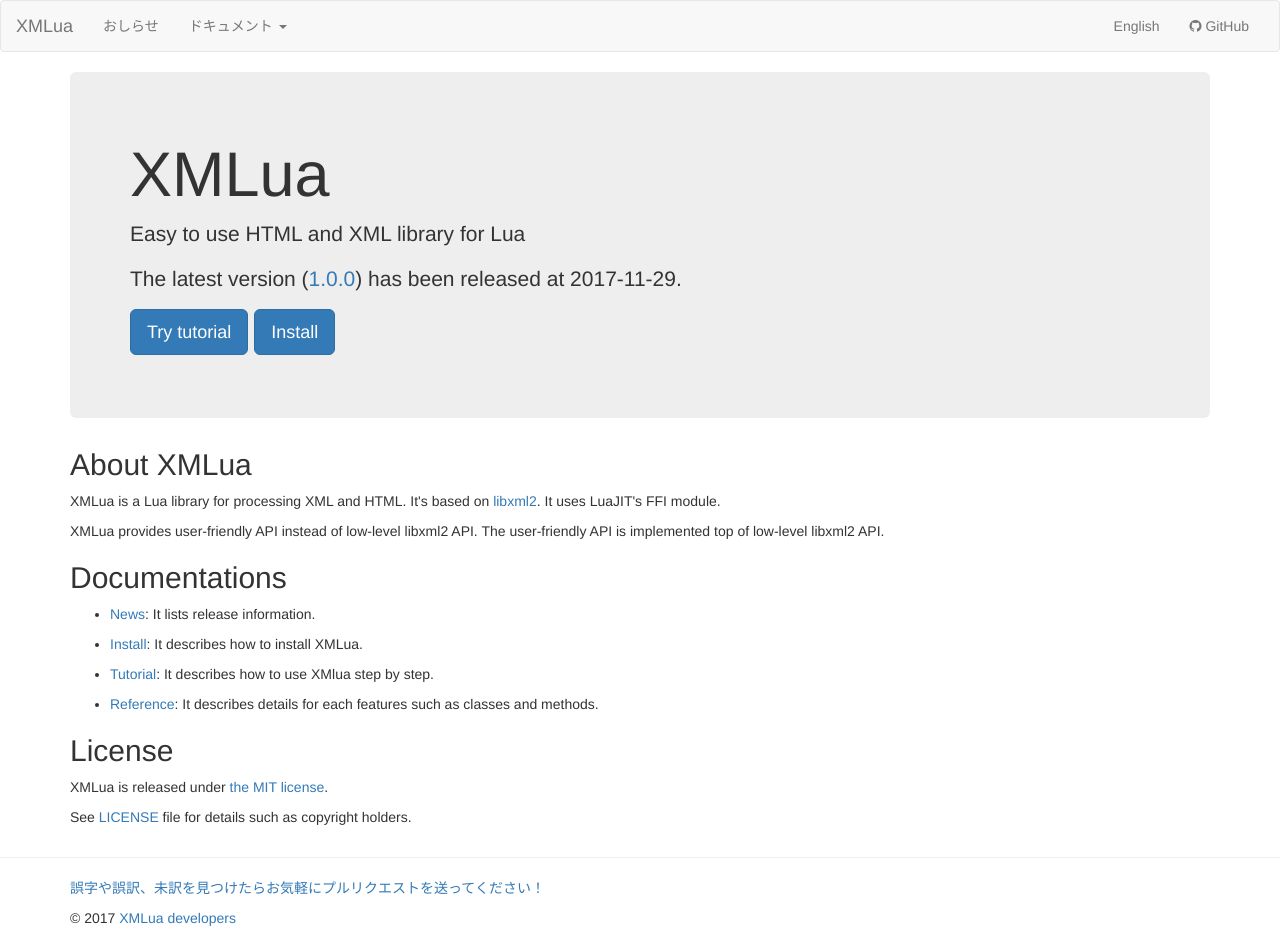
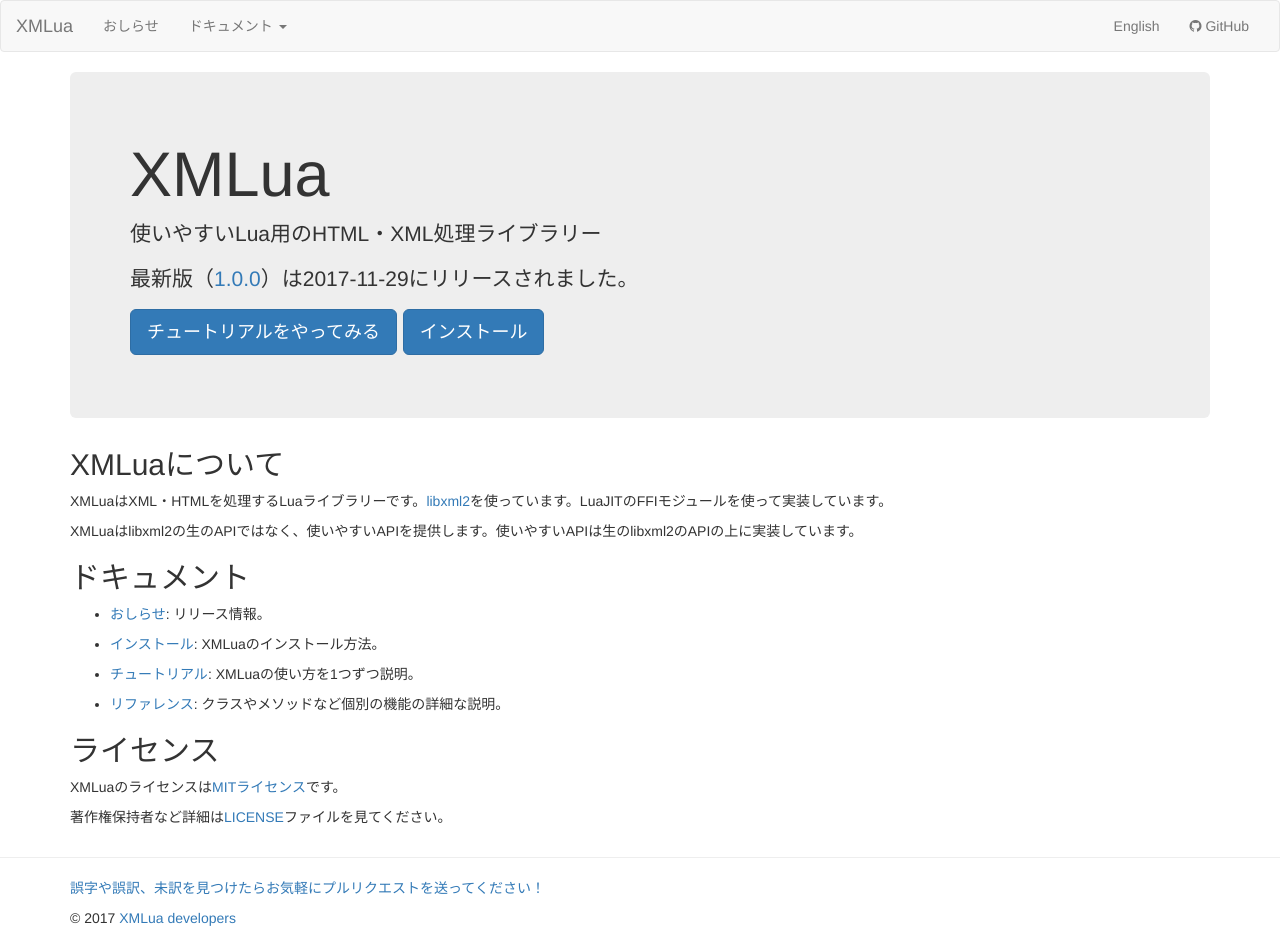
Before and after one commit to clear-code/xmlua, a Jekyll site: the page built from docs/ja/index.md, in a window 1280 px wide. Built offline with Jekyll 4.4.1, drawn with Linux system fonts in a browser that asks for light colours.

Commit message:
doc ja top: translate

```diff
--- a/docs/ja/index.md
+++ b/docs/ja/index.md
@@ -4,39 +4,37 @@ title: none
 
 <div class="jumbotron">
   <h1>XMLua</h1>
-  <p>{{ site.description.en }}</p>
-  <p>The latest version
-     (<a href="news/#version-{{ site.version | replace:".", "-" }}">{{ site.version }}</a>)
-     has been released at {{ site.release_date }}.
+  <p>{{ site.description.ja }}</p>
+  <p>最新版（<a href="news/#version-{{ site.version | replace:".", "-" }}">{{ site.version }}</a>）は{{ site.release_date }}にリリースされました。
   </p>
   <p>
     <a href="tutorial/"
        class="btn btn-primary btn-lg"
-       role="button">Try tutorial</a>
+       role="button">チュートリアルをやってみる</a>
     <a href="install/"
        class="btn btn-primary btn-lg"
-       role="button">Install</a>
+       role="button">インストール</a>
   </p>
 </div>
 
-## About XMLua {#about}
+## XMLuaについて {#about}
 
-XMLua is a Lua library for processing XML and HTML. It's based on [libxml2](http://xmlsoft.org/). It uses LuaJIT's FFI module.
+XMLuaはXML・HTMLを処理するLuaライブラリーです。[libxml2](http://xmlsoft.org/)を使っています。LuaJITのFFIモジュールを使って実装しています。
 
-XMLua provides user-friendly API instead of low-level libxml2 API. The user-friendly API is implemented top of low-level libxml2 API.
+XMLuaはlibxml2の生のAPIではなく、使いやすいAPIを提供します。使いやすいAPIは生のlibxml2のAPIの上に実装しています。
 
-## Documentations {#documentations}
+## ドキュメント {#documentations}
 
-  * [News](news/): It lists release information.
+  * [おしらせ](news/): リリース情報。
 
-  * [Install](install/): It describes how to install XMLua.
+  * [インストール](install/): XMLuaのインストール方法。
 
-  * [Tutorial](tutorial/): It describes how to use XMlua step by step.
+  * [チュートリアル](tutorial/): XMLuaの使い方を1つずつ説明。
 
-  * [Reference](reference/): It describes details for each features such as classes and methods.
+  * [リファレンス](reference/): クラスやメソッドなど個別の機能の詳細な説明。
 
-## License {#license}
+## ライセンス {#license}
 
-XMLua is released under [the MIT license](https://opensource.org/licenses/mit).
+XMLuaのライセンスは[MITライセンス](https://opensource.org/licenses/mit)です。
 
-See [LICENSE](https://github.com/clear-code/xmlua/blob/master/LICENSE) file for details such as copyright holders.
+著作権保持者など詳細は[LICENSE](https://github.com/clear-code/xmlua/blob/master/LICENSE)ファイルを見てください。
```
Also changed, not shown: 1 other file.
